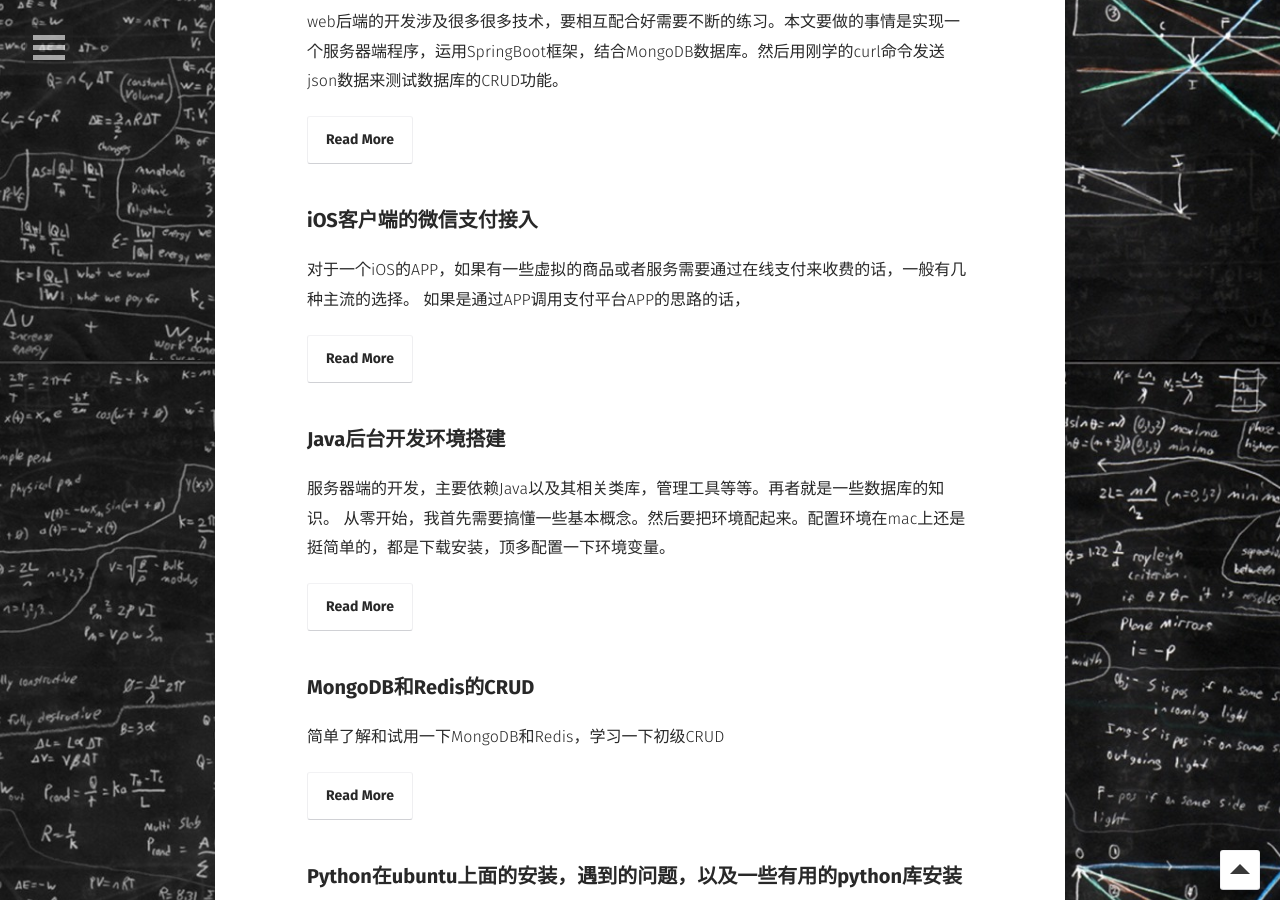
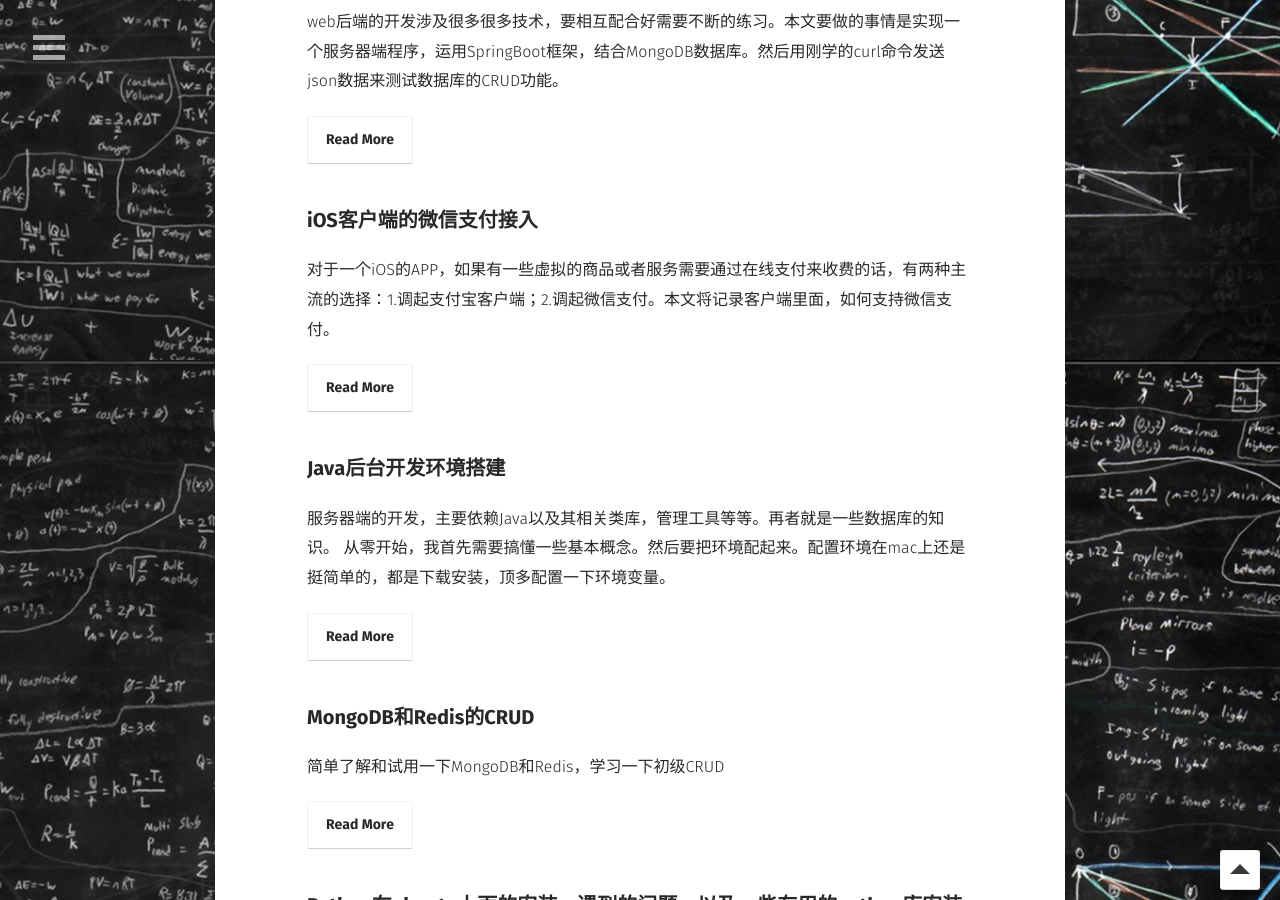
Before and after one commit to hyichao/hyichao.github.io, a Jekyll site: the page built from posts/index.md, in a window 1280 px wide and 900 px high, scrolled down 4140 px. Built offline with Jekyll 4.4.1, drawn with Linux system fonts in a browser that asks for light colours; some web fonts are replaced.

Commit message:
bugfix in previous post

````diff
--- a/Gemfile
+++ b/Gemfile
@@ -1,6 +1,6 @@
 source "https://rubygems.org"
 
-gem "jekyll", ">= 3.6.3"
+gem "jekyll", ">= 3.8.5"
 gem "jekyll-sitemap"
 gem "jekyll-gist"
 gem 'jekyll-mentions'
--- a/_posts/2015-05-28-ios-wechat-pay.md
+++ b/_posts/2015-05-28-ios-wechat-pay.md
@@ -4,22 +4,21 @@ title:  "iOS客户端的微信支付接入"
 tags: [iOS]
 ---
 
-对于一个iOS的APP，如果有一些虚拟的商品或者服务需要通过在线支付来收费的话，一般有几种主流的选择。
-如果是通过APP调用支付平台APP的思路的话，
 
-* 一个是调起支付宝客户端
-* 一个则是调起微信支付
+
+对于一个iOS的APP，如果有一些虚拟的商品或者服务需要通过在线支付来收费的话，有两种主流的选择：1.调起支付宝客户端；2.调起微信支付。本文将记录客户端里面，如何支持微信支付。
+
+
+
+### 文档阅读
 
 实际上，从代码的角度，调起支付APP就是把一些关键的参数通过一定方式打包成为一个订单，然后发送到支付平台的服务器。所以，只要搞清楚了参数设置，搞清楚了每个支付平台的SDK里面一些关键API的使用，基本上就可以很简单的支持支付。
 
-今天记录一下客户端里面，如何支持微信支付。首先。我们要仔细阅读一下微信SDK的开发文档，了解一下整个支付的大概流程。
+首先。我们要仔细阅读一下微信SDK的[开发文档](http://pay.weixin.qq.com/wiki/doc/api/app.php?chapter=8_1)，了解一下整个支付的大概流程。然后根据提示，把相应的SDK下载下来，所谓的SDK，也就是一个链接库和两个头文件。下载完毕，需要把SDK导入到工程里面，并且配置一下工程。因为[开发者文档](http://pay.weixin.qq.com/wiki/doc/api/app.php?chapter=8_5)已经有详细描述，这里就不再复述。
 
-<http://pay.weixin.qq.com/wiki/doc/api/app.php?chapter=8_1>
 
-然后根据提示，把相应的SDK下载下来，所谓的SDK，也就是一个链接库和两个头文件，很简单。
-下载完毕，需要把SDK导入到工程里面，并且配置一下工程。因为开发者文档已经有详细描述，这里就不再复述。
 
-<http://pay.weixin.qq.com/wiki/doc/api/app.php?chapter=8_5>
+##### 核心代码段
 
 从文档看到，调起微信支付其实最核心的是一下这么一段
 
@@ -35,23 +34,34 @@ request.sign= @"582282D72DD2B03AD892830965F428CB16E7A256";
 ```
 
 这里的范例是一段hardcode，真正使用的时候，参数都需要自行传入。
+
+
+
+##### 示例代码
+
 为了搞清楚如何使用API，我们可以下载Sample代码。不过，这个sample代码应该是微信的实习生写的，而且应该是一个对于C++比较熟悉，对于ObjectC比较陌生的实习生。。。代码风格可以看出很多东西哈。。所以这个sample读起来总觉得有点奇怪。当然，写出这个demo也是需要不错的水平，因为这个sample不仅仅是一些API的调用，还包括了一些算法的实现，MD5之类的。
 
 看懂了sample之后，一般可以自己重构一下，成为自己APP里面的一个Manager类。
-我是在2015 5 23下载的微信Sampel代码，里面包括有：
+我是在2015.5.23下载的微信Sampel代码，里面包括有
 
-* ApiXml.h
-* ApiXml.m
-* WXUtil.h
-* WXUtil.m
-* payRequestHandler.h
-* payRequestHandler.m
+```objective-c
+- ApiXml.h
+- ApiXml.m
+- WXUtil.h
+- WXUtil.m
+- payRequestHandler.h
+- payRequestHandler.m
+```
 
 如果比较看重命名规范(也就是强迫症)的OC程序猿，就会觉得这个payRequestHandler类非常别扭，与一般对类的命名规则不一致，而且handler这个词更偏向于c++风格。我就以这个类为原型，重构了一下，并改装成一个传参的方法，供自己的APP调用。APP里面卖商品，一般就是商品名字，价格两个关键参数。所以这个重构的方法也只是提供这两个参数的接口。
 
 ApiXml.h && ApiXml.m && WXUtil.h && WXUtil.m不变
 
-```
+
+
+###### WechatPayManager.h
+
+```objective-c
 //
 //  WechatPayManager.h
 //
@@ -108,10 +118,13 @@ ApiXml.h && ApiXml.m && WXUtil.h && WXUtil.m不变
                                         device:(NSString*)device;
 
 @end
-
 ```
 
-```
+
+
+###### WechatPayManager.m
+
+```objective-c
 //
 //  WechatPayManager.m
 //
@@ -336,7 +349,11 @@ ApiXml.h && ApiXml.m && WXUtil.h && WXUtil.m不变
 ```
 
 
-然后，在需要调用微信支付的Controller里面，新建一个方法。在合适的地方调用。这个方法里面利用WechatPayManager这个类进行了初始化和参数封装，然后把上述的核心代码（PayReq那一段）
+
+
+
+
+然后，在需要调用微信支付的Controller里面，新建一个方法。在合适的地方调用。这个方法里面利用WechatPayManager这个类进行了初始化和参数封装，然后调用上述的核心代码（PayReq那一段）
 
 ```
 - (void)wxPayWithOrderName:(NSString*)name price:(NSString*)price
@@ -379,7 +396,7 @@ ApiXml.h && ApiXml.m && WXUtil.h && WXUtil.m不变
 再者，支付完成了需要调用一个delegate，这个delegate方便个性化显示支付结果。一般直接把这两个delegate放在AppDelegate就好了。因为有一些其他内容也是需要在AppDelegate里面实现，省的分开找不到。
 
 
-```
+```objective-c
 -(void) onResp:(BaseResp*)resp
 {
     //启动微信支付的response
@@ -404,10 +421,10 @@ ApiXml.h && ApiXml.m && WXUtil.h && WXUtil.m不变
 }
 ```
 
-****
 
-注意事项：
-1）如果APP里面已经使用了ShareSDK，就有一些地方要注意。不要再重复导入微信的SDK，因为shareSDK里面的extend已经包括了微信的SDK。
-2）微信本身是鼓励客户APP把签名算法放到服务器上面，这样信息就不容易被破解。但是如果客户APP本身没有服务器端，或者认为不需要放到服务器端，也可以直接把签名（加密）的部分直接放在APP端。Sample代码的注释有点乱，多次提到服务器云云，但是其实可以不这么做。
-3）微信的price单位是分。注意下即可。
-4）暂时想不到，以后想到了再记录。。
+
+>  注意事项：
+> 1）如果APP里面已经使用了ShareSDK，就有一些地方要注意。不要再重复导入微信的SDK，因为shareSDK里面的extend已经包括了微信的SDK。
+> 2）微信本身是鼓励客户APP把签名算法放到服务器上面，这样信息就不容易被破解。但是如果客户APP本身没有服务器端，或者认为不需要放到服务器端，也可以直接把签名（加密）的部分直接放在APP端。Sample代码的注释有点乱，多次提到服务器云云，但是其实可以不这么做。
+> 3）微信的price单位是分。注意下即可。
+> 4）暂时想不到，以后想到了再记录。。
````
